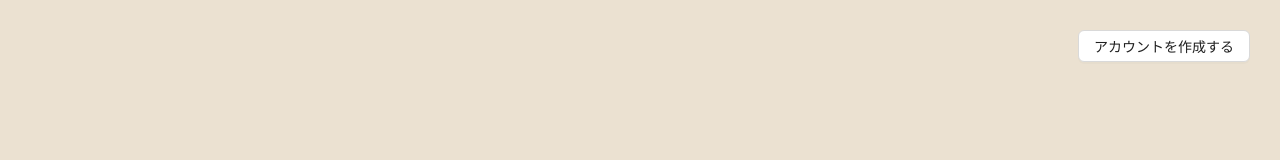
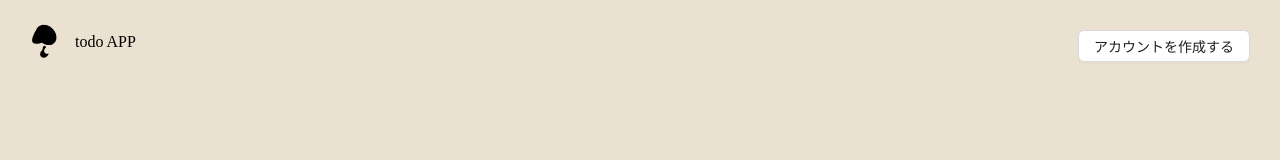
Before and after one commit to junkun0129/todoApp-frontend, a React (Vite) app: page /signin in a window 1280 px wide. Shown: the top 160 px of the page. Built offline with nearby package versions, Linux system fonts and the light colour scheme; a web font is replaced by a local one.

Commit message:
adjust design

```diff
--- /dev/null
+++ b/src/component/calendar/AppCalendar.tsx
@@ -0,0 +1,14 @@
+import React from "react";
+import type { Dayjs } from "dayjs";
+import { Calendar } from "antd";
+import type { CalendarProps } from "antd";
+
+const AppCalendar: React.FC = () => {
+  const onPanelChange = (value: Dayjs, mode: CalendarProps<Dayjs>["mode"]) => {
+    console.log(value.format("YYYY-MM-DD"), mode);
+  };
+
+  return <Calendar style={{ width: "100%" }} onPanelChange={onPanelChange} />;
+};
+
+export default AppCalendar;
--- a/src/component/header/AppHeader.tsx
+++ b/src/component/header/AppHeader.tsx
@@ -1,10 +1,12 @@
 import { Button } from "antd";
 import { Header } from "antd/es/layout/layout";
-import { useAppDispatch } from "../../store/store";
+import { useAppDispatch, useAppSelector } from "../../store/store";
 import { setLogout } from "../../slice/authSlice";
+import Logo from "../svg/Logo";
 
 const AppHeader = () => {
   const dispatch = useAppDispatch();
+  const { email } = useAppSelector((state) => state.userReducer);
   const handleLogout = () => {
     dispatch(setLogout());
   };
@@ -26,7 +28,18 @@ const AppHeader = () => {
           alignItems: "center",
         }}
       >
-        <h2>TodoApp</h2>
+        <div
+          style={{
+            display: "flex",
+            alignItems: "center",
+            height: "50px",
+            marginLeft: "-20px",
+          }}
+        >
+          <Logo styles={{ marginTop: "25px" }}></Logo>
+          <h2 style={{ marginLeft: "10px" }}>TodoApp</h2>
+        </div>
+        <div>ユーザー：{email}</div>
         <Button onClick={handleLogout}>ログアウト</Button>
       </div>
     </Header>
--- /dev/null
+++ b/src/component/svg/Logo.tsx
@@ -0,0 +1,30 @@
+import React from "react";
+
+const Logo = ({ styles }: { styles?: React.CSSProperties }) => {
+  return (
+    <div style={styles}>
+      <svg
+        width="30"
+        height="40"
+        viewBox="0 0 43 56"
+        fill="none"
+        xmlns="http://www.w3.org/2000/svg"
+      >
+        <path
+          fill-rule="evenodd"
+          clip-rule="evenodd"
+          d="M17.8036 42.1796C14.7427 44.4321 13.5772 48.4248 15.2004 51.0975C16.8235 53.7702 20.6207 54.1109 23.6816 51.8583C25.3041 50.6643 26.3941 48.9814 26.8184 47.2653C24.5119 48.2957 22.039 47.7877 20.8767 45.8738C19.4961 43.6005 20.4874 40.2044 23.091 38.2885C23.1075 38.2763 23.1241 38.2643 23.1406 38.2523C21.0039 35.7406 18.5632 34.7058 17.8036 42.1796Z"
+          fill="black"
+        />
+        <path
+          fill-rule="evenodd"
+          clip-rule="evenodd"
+          d="M16.9974 31.8082C24.2992 36.9886 33.0344 36.1694 36.5078 29.9784C39.9813 23.7873 36.8777 14.5689 29.5759 9.38849C22.274 4.20804 13.5389 5.02727 10.0654 11.2183C9.88689 11.5366 9.68111 11.8973 9.45466 12.2943C5.27598 19.6204 -5.94092 39.286 16.9974 31.8082Z"
+          fill="black"
+        />
+      </svg>
+    </div>
+  );
+};
+
+export default Logo;
--- a/src/pages/Home.tsx
+++ b/src/pages/Home.tsx
@@ -15,6 +15,7 @@ import { motion } from "framer-motion";
 import TextArea from "antd/es/input/TextArea";
 import { useAppDispatch, useAppSelector } from "../store/store";
 import { setLogout } from "../slice/authSlice";
+import AppCalendar from "../component/calendar/AppCalendar";
 type Task = {
   task_id: number;
   title: string;
@@ -257,8 +258,19 @@ const Home = () => {
             <div>Loading....</div>
           )}
         </Card>
-        <Card style={{ margin: 10, width: "50%", height: "95%" }}>
-          <h1>ダッシュボード</h1>
+
+        <Card
+          style={{
+            margin: 10,
+            width: "50%",
+            height: "95%",
+            overflow: "hidden",
+          }}
+        >
+          <h2>カレンダー</h2>
+          <motion.div style={{ marginTop: "-80px" }} animate={{ scale: 0.8 }}>
+            <AppCalendar />
+          </motion.div>
         </Card>
         <Modal
           okText="作成"
--- a/src/pages/SignIn.tsx
+++ b/src/pages/SignIn.tsx
@@ -4,6 +4,8 @@ import { useNavigate } from "react-router-dom";
 import { useAppDispatch } from "../store/store";
 import { setIsAuth, setToken } from "../slice/authSlice";
 import { motion } from "framer-motion";
+import Logo from "../component/svg/Logo";
+import { setEmail } from "../slice/userSlice";
 
 const SignIn = () => {
   const dispatch = useAppDispatch();
@@ -35,6 +37,7 @@ const SignIn = () => {
         if (data.result === "success") {
           dispatch(setIsAuth(true));
           console.log(data.data.token);
+          dispatch(setEmail(data.data.user.email));
           dispatch(setToken(data.data.token));
           navigate("/");
         } else {
@@ -55,6 +58,19 @@ const SignIn = () => {
         position: "relative",
       }}
     >
+      <div
+        style={{
+          position: "absolute",
+          left: "30px",
+          top: 0,
+          display: "flex",
+          alignItems: "center",
+          marginTop: "20px",
+        }}
+      >
+        <Logo></Logo>
+        <div style={{ marginLeft: "15px" }}>todo APP</div>
+      </div>
       <Button
         style={{
           position: "absolute",
--- a/src/pages/SignUp.tsx
+++ b/src/pages/SignUp.tsx
@@ -1,6 +1,7 @@
 import { Button, Form, Input } from "antd";
 import { motion } from "framer-motion";
 import { useNavigate } from "react-router-dom";
+import Logo from "../component/svg/Logo";
 
 const SignUp = () => {
   const navigate = useNavigate();
@@ -40,6 +41,19 @@ const SignUp = () => {
         position: "relative",
       }}
     >
+      <div
+        style={{
+          position: "absolute",
+          left: "30px",
+          top: 0,
+          display: "flex",
+          alignItems: "center",
+          marginTop: "20px",
+        }}
+      >
+        <Logo></Logo>
+        <div style={{ marginLeft: "15px" }}>todo APP</div>
+      </div>
       <Button
         style={{
           position: "absolute",
--- /dev/null
+++ b/src/slice/userSlice.ts
@@ -0,0 +1,20 @@
+import { PayloadAction, createSlice } from "@reduxjs/toolkit";
+
+type initialState = {
+  email: string;
+};
+const initialState: initialState = {
+  email: "",
+};
+export const userSlice = createSlice({
+  name: "user",
+  initialState,
+  reducers: {
+    setEmail: (state, action: PayloadAction<string>) => {
+      state.email = action.payload;
+    },
+  },
+});
+
+export const userReducer = userSlice.reducer;
+export const { setEmail } = userSlice.actions;
--- a/src/store/store.ts
+++ b/src/store/store.ts
@@ -4,7 +4,7 @@ import storage from "redux-persist/lib/storage";
 import { persistReducer, persistStore } from "redux-persist";
 import { combineReducers } from "@reduxjs/toolkit";
 import { AuthReducer } from "../slice/authSlice";
-
+import { userReducer } from "../slice/userSlice";
 const persisConfig = {
   key: "root",
   version: 1,
@@ -13,6 +13,7 @@ const persisConfig = {
 
 const reducer = combineReducers({
   AuthReducer,
+  userReducer,
 });
 
 const persistedReducer = persistReducer(persisConfig, reducer);
```
Also changed, not shown: src/assets/Group 243.svg (added).
